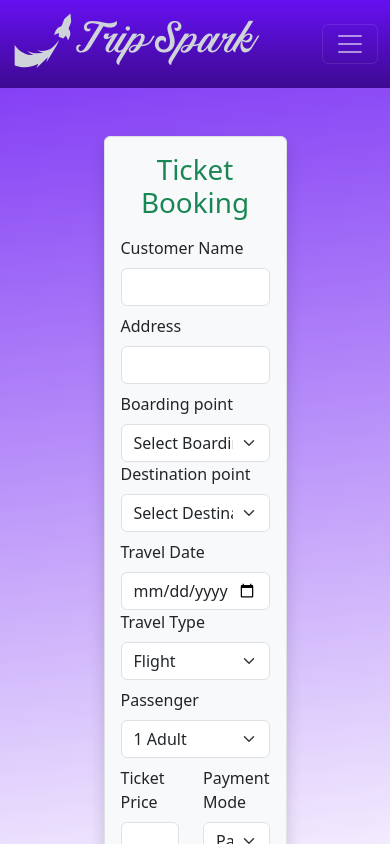
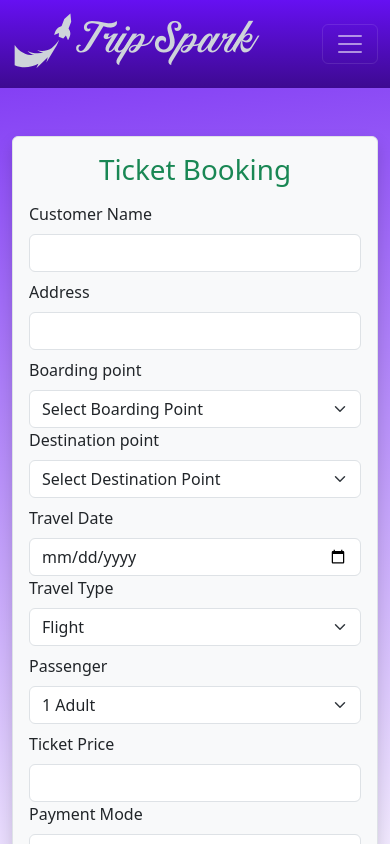
Before and after one commit to kohilaarun/trip-spark-app, a React (Vite) app in the folder client/: page /booking in a window 390 px wide. Shown: the top 844 px of the page. Built offline with nearby package versions, Linux system fonts and the light colour scheme.

Commit message:
responsive-form

```diff
--- a/client/src/components/BookingForm.jsx
+++ b/client/src/components/BookingForm.jsx
@@ -47,8 +47,12 @@ const BookingForm = () => {
   return (
     <>
       <Form
-        className="border border-1 p-3 shadow rounded w-50 mt-5 d-flex flex-column gap-2  bg-light"
+        as={Col}
+        className="border border-1 p-3 shadow rounded mt-5 d-flex flex-column gap-2  bg-light col-12 col-md-10 col-lg-6"
         onSubmit={handleSubmit}
+        sm={12}
+        md={10}
+        lg={8}
       >
         <h1 className="text-center text-success">Ticket Booking</h1>
         <Form.Group>
@@ -72,7 +76,7 @@ const BookingForm = () => {
           />
         </Form.Group>
         <Row>
-          <Form.Group as={Col}>
+          <Form.Group as={Col} sm={12} md={6}>
             <Form.Label>Boarding point</Form.Label>
             <Form.Select
               name="boarding"
@@ -91,7 +95,7 @@ const BookingForm = () => {
             </Form.Select>
           </Form.Group>
 
-          <Form.Group as={Col}>
+          <Form.Group as={Col} sm={12} md={6}>
             <Form.Label>Destination point</Form.Label>
             <Form.Select
               name="destination"
@@ -111,7 +115,7 @@ const BookingForm = () => {
           </Form.Group>
         </Row>
         <Row>
-          <Form.Group as={Col}>
+          <Form.Group as={Col} sm={12} md={6}>
             <Form.Label>Travel Date</Form.Label>
             <Form.Control
               type="date"
@@ -122,7 +126,7 @@ const BookingForm = () => {
             />
           </Form.Group>
 
-          <Form.Group as={Col}>
+          <Form.Group as={Col} sm={12} md={6}>
             <Form.Label>Travel Type</Form.Label>
             <Form.Select
               name="type"
@@ -153,7 +157,7 @@ const BookingForm = () => {
         </Form.Group>
 
         <Row>
-          <Form.Group as={Col}>
+          <Form.Group as={Col} sm={12} md={6}>
             <Form.Label>Ticket Price</Form.Label>
             <Form.Control
               type="number"
@@ -165,7 +169,7 @@ const BookingForm = () => {
             />
           </Form.Group>
 
-          <Form.Group as={Col}>
+          <Form.Group as={Col} sm={12} md={6}>
             <Form.Label>Payment Mode</Form.Label>
             <Form.Select
               name="payment"
--- a/client/src/components/CreateAccountPage.jsx
+++ b/client/src/components/CreateAccountPage.jsx
@@ -1,5 +1,5 @@
 import React, { useState } from "react";
-import { Button, Form } from "react-bootstrap";
+import { Button, Col, Form } from "react-bootstrap";
 import { Link, useNavigate } from "react-router-dom";
 import Page from "./Page";
 import axios from "axios";
@@ -59,7 +59,7 @@ const CreateAccountPage = () => {
   return (
     <Page>
       <Form
-        className="border border-1 p-3 shadow rounded w-50 mt-5 d-flex flex-column gap-3  bg-light"
+        className="border border-1 p-3 shadow rounded  mt-5 d-flex flex-column gap-3  bg-light col-12 col-md-10 col-lg-6"
         onSubmit={handleSubmit}
       >
         <h2 className="text-center text-success">Create Account</h2>
--- a/client/src/components/LoginForm.jsx
+++ b/client/src/components/LoginForm.jsx
@@ -1,5 +1,5 @@
 import React, { useState } from "react";
-import { Button, Form } from "react-bootstrap";
+import { Button, Col, Form } from "react-bootstrap";
 import { Link, useNavigate } from "react-router-dom";
 import Page from "./Page";
 import axios from "axios";
@@ -39,7 +39,7 @@ const LoginForm = () => {
   return (
     <Page>
       <Form
-        className="border border-1 p-3 shadow rounded w-50 mt-5 d-flex flex-column gap-3 bg-light"
+        className="border border-1 p-3 shadow rounded  mt-5 d-flex flex-column gap-3 bg-light col-12 col-md-10 col-lg-8 col-xl-6 "
         onSubmit={handleSubmit}
       >
         <h2 className="text-center text-success">Sign In</h2>
```
